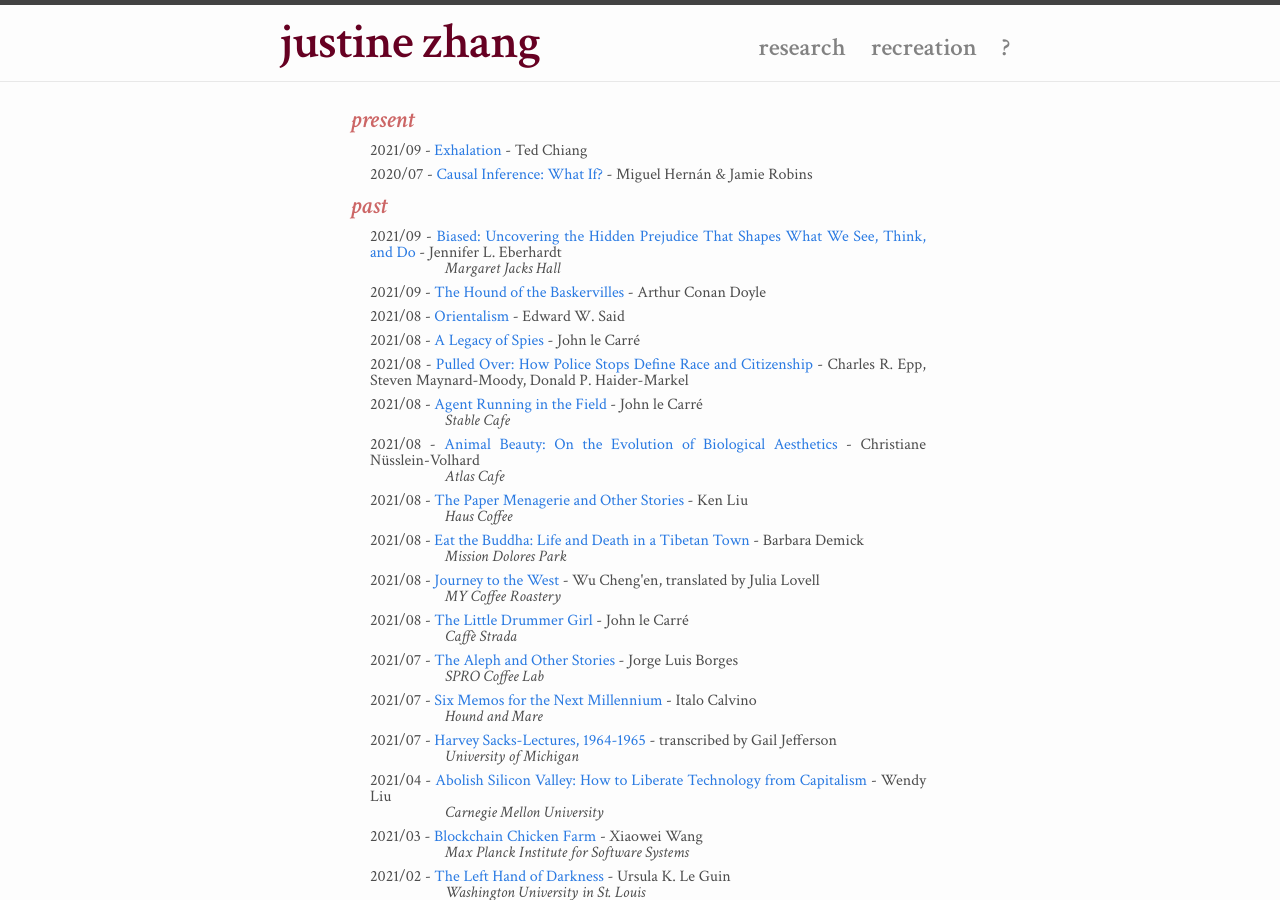
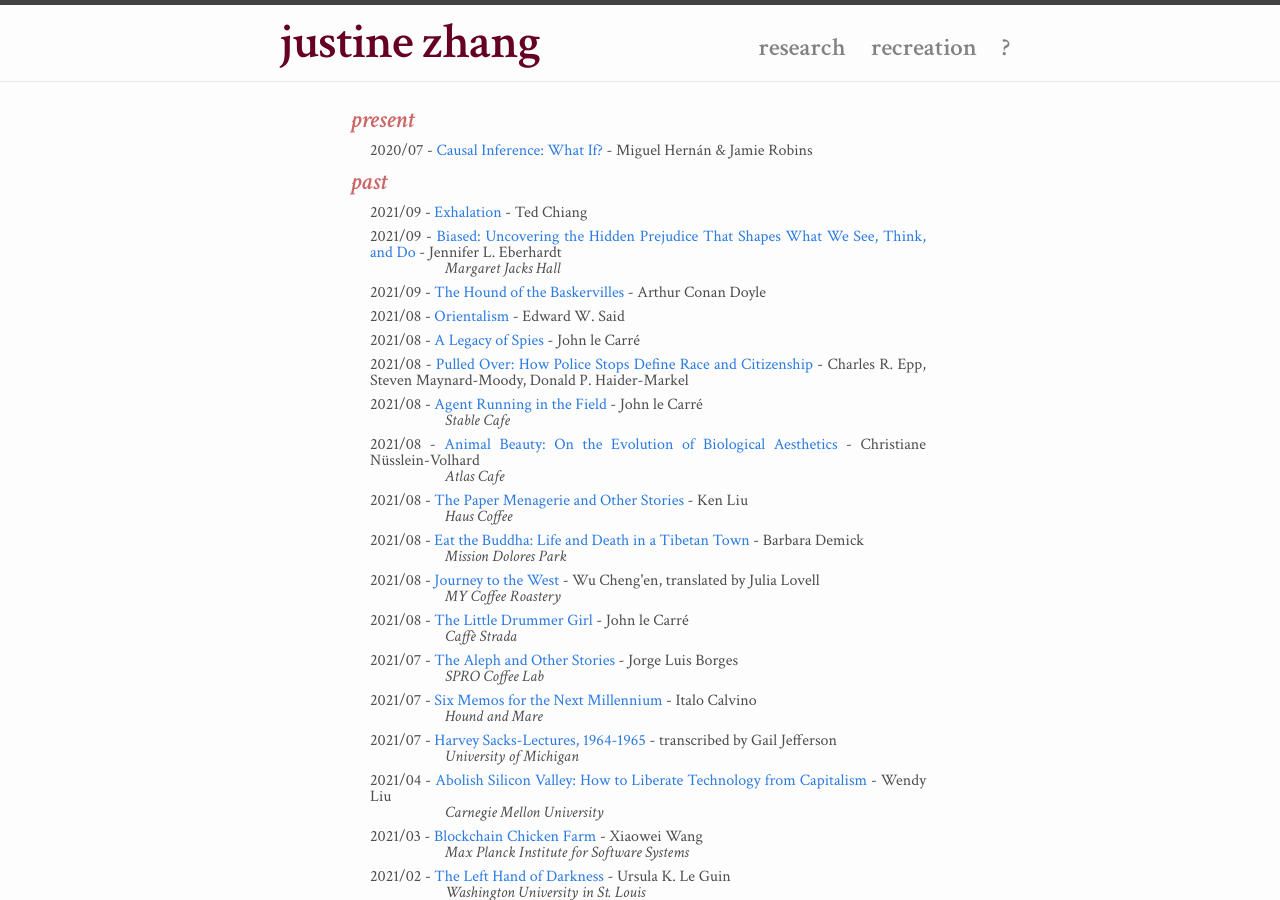
Before and after one commit to tisjune/tisjune.github.io, a Jekyll site: the page built from misc.html, in a window 1280 px wide and 900 px high. Built offline with Jekyll 4.4.1, drawn with Linux system fonts in a browser that asks for light colours; nearby versions of some CDN libraries; some of the changed lines change nothing that is shown.

Commit message:
brief up

```diff
--- a/_data/consumables.yml
+++ b/_data/consumables.yml
@@ -1,12 +1,6 @@
 ## present
 ## I should redesign this to account for rereads and potential blog posts...
 
-- id: "chiang2020exhalation"
-  name: "Exhalation"
-  author: "Ted Chiang"
-  link: "https://bookshop.org/books/exhalation/9781101972083"
-  date: "2021/09"
-  state: "present"
 
 - id: "hernan2020causal"
   name: "Causal Inference: What If?"
@@ -16,6 +10,13 @@
   state: "present"
 
 ## past
+
+- id: "chiang2020exhalation"
+  name: "Exhalation"
+  author: "Ted Chiang"
+  link: "https://bookshop.org/books/exhalation/9781101972083"
+  date: "2021/09"
+  state: "past"
 
 - id: "eberhardt2019biased"
   name: "Biased: Uncovering the Hidden Prejudice That Shapes What We See, Think, and Do"
```
